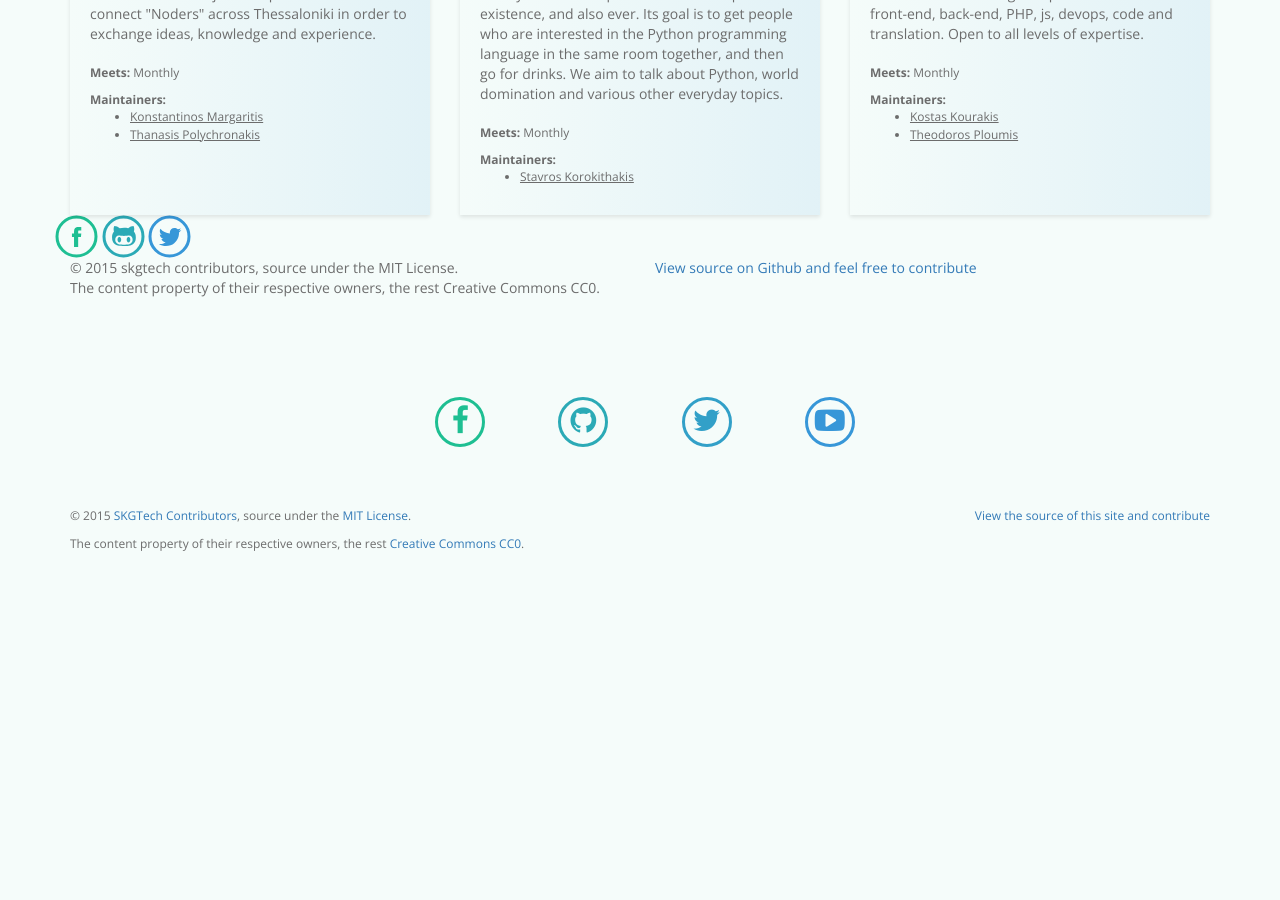
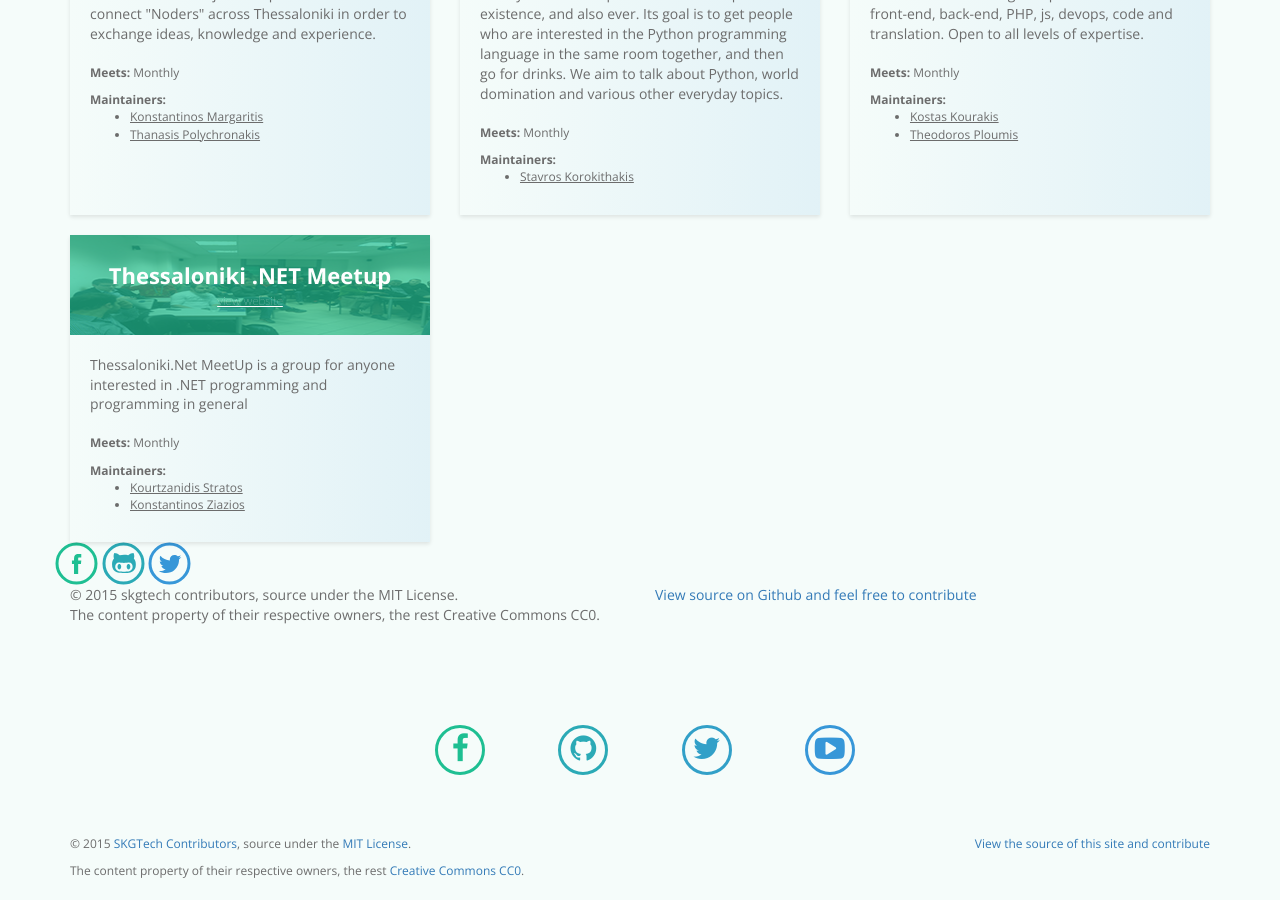
Before and after one commit to skgtech/skgtech.github.io, a Jekyll site: the page built from index.html, in a window 1280 px wide and 900 px high, scrolled down 2467 px. Built offline with Jekyll 4.4.1, drawn with Linux system fonts in a browser that asks for light colours; nearby versions of some CDN libraries; before the commit the page ends 3059 px from its top, so only the background shows below that.

Commit message:
addDotNetMeetup

```diff
--- a/_data/communities.yaml
+++ b/_data/communities.yaml
@@ -114,3 +114,12 @@
       email: "kostas@pointblank.gr"
     - name: "Theodoros Ploumis"
       email: "me@theodorosploumis.com"
+- name: "Thessaloniki .NET Meetup"
+  period: "Monthly"
+  description: "Thessaloniki.Net MeetUp is a group for anyone interested in .NET programming and programming in general"
+  website: "http://www.meetup.com/Thessaloniki-NET-Meetup/"
+  maintainers:
+    - name: "Kourtzanidis Stratos"
+      email: "s.kourtzanidis@outlook.com"
+    - name: "Konstantinos Ziazios"
+      email: "ziaziosk@gmail.com"
```
